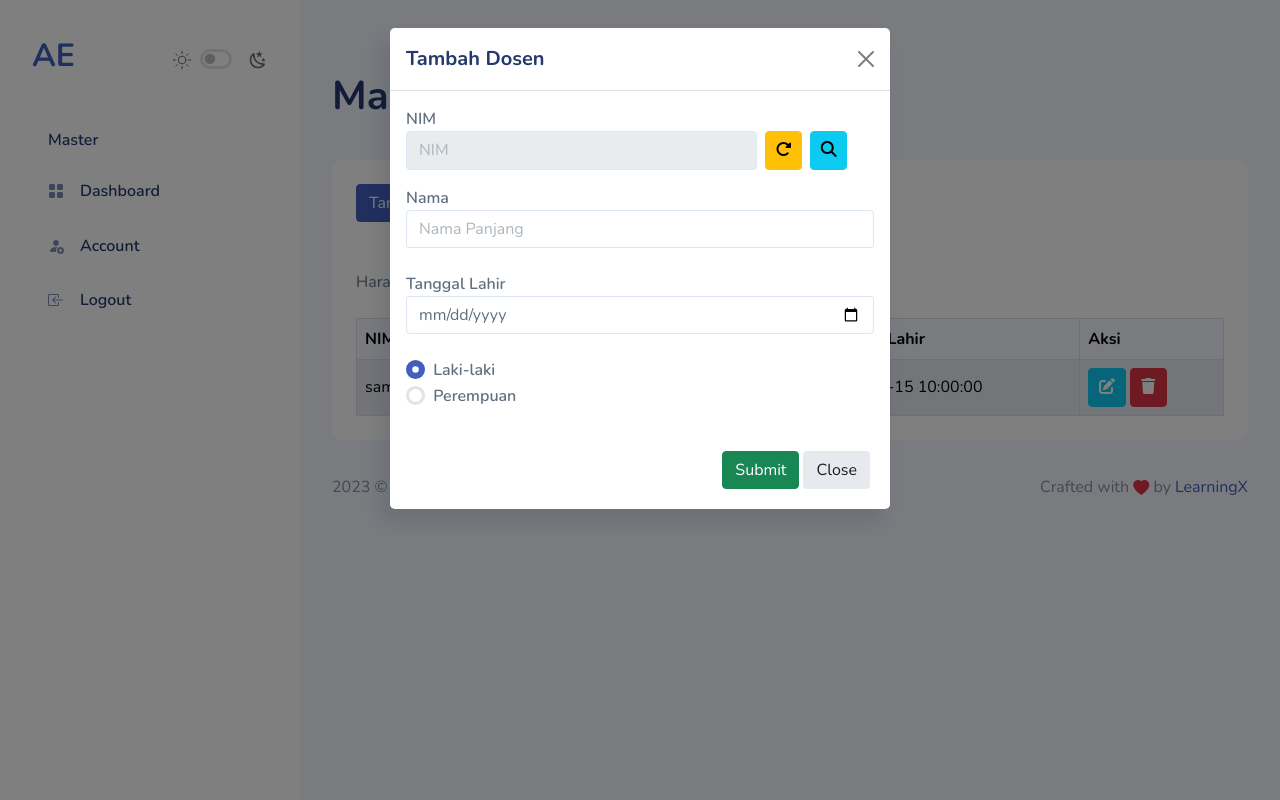
After one commit to AndikaFebrianto/snapdragon, a Flask app: template templates/admin/mnjmmahasiswa.html in a window 1280 px wide, after a click on "Tambah". The commit adds this page. Run offline with Flask 3, Linux system fonts and the light colour scheme; the template is opened without the code that fills it: most values are stand-ins (such as "Sample title", 1, 10 or a date in 2020); some libraries are stand-ins or nearby versions.

Commit message:
Update the code to show all students in the student management page.

```diff
--- a/app.py
+++ b/app.py
@@ -164,6 +164,8 @@ def mnjm_mhs():
     try:
         payload = jwt.decode(token_receive, SECRET_KEY, algorithms=["HS256"])
         user_info = db.users.find_one({"username": payload["id"]})
+        semua_msh = db.users.find({'role': 'mahasiswa'})
+        return render_template("admin/mnjmmahasiswa.html", active_page="mnjm_mhs", user_info=user_info, semua_msh=semua_msh)
     except (jwt.ExpiredSignatureError, jwt.exceptions.DecodeError):
         return redirect(url_for("home"))
 
--- /dev/null
+++ b/templates/admin/mnjmmahasiswa.html
@@ -0,0 +1,232 @@
+{% extends 'nav.html' %}
+
+{% block tittle %}
+Manajemen Mahasiswa
+{% endblock %}
+
+{% block content %}
+<div class="page-heading">
+    <h1>Manajemen Mahasiswa</h1>
+</div>
+<section class="section">
+    <div class="row" id="table-bordered">
+        <div class="col-12">
+            <div class="card">
+                <div class="card-header">
+                    <button type="button" class="btn btn-primary" data-bs-toggle="modal" data-bs-target="#tambahmhs">
+                        Tambah
+                    </button>
+                </div>
+
+                <div class="card-content">
+                    <div class="card-body">
+                        <p class="card-text">Harap tambahkan informasi mengenai data <code>Mahasiswa</code> yang tersedia.
+                        </p>
+                    </div>
+                    <div class="table-responsive mx-4 mb-4">
+                        <table class="table table-bordered table-striped table-dark mb-0">
+                            <thead>
+                                <tr>
+                                    <th>NIM</th>
+                                    <th>Nama</th>
+                                    <th>Jenis Kelamin</th>
+                                    <th>Tanggal Lahir</th>
+                                    <th>Aksi</th>
+                                </tr>
+                            </thead>
+                            <tbody>
+                                {% for user in dosen %}
+                                <tr>
+                                    <td>{{user['username']}}</td>
+                                    <td>{{user['full_name']}}</td>
+                                    <td>{{user['gender']}}</td>
+                                    <td>{{user['tanggal_lahir']}}</td>
+                                    <td>
+                                        <a href="editdosen/{{ user._id }}" class="btn icon btn-info"><i class="fa-solid fa-pen-to-square text-white title="edit"></i></a>
+                                        <a href="/deletedosen/{{user._id}}" class="btn icon btn-danger"><i class="fa-solid fa-trash" title="Hapus"></i></a>
+                                    </td>
+                                </tr>
+                                {% endfor %}
+                            </tbody>
+                        </table>
+                    </div>
+                </div>
+            </div>
+        </div>
+    </div>
+</section>
+
+<div class="modal fade" id="tambahmhs" data-bs-backdrop="static" data-bs-keyboard="false"
+tabindex="-1" aria-labelledby="tambahmsh" aria-hidden="true">
+<div class="modal-dialog">
+    <div class="modal-content">
+        <div class="modal-header">
+            <h1 class="modal-title fs-5" id="tambahmsh">Tambah Dosen</h1>
+            <button type="button" class="btn-close" data-bs-dismiss="modal"
+                aria-label="Close"></button>
+        </div>
+        <div class="modal-body">
+            <div class="form-body">
+                <div class="row">
+                    <div class="col-12">
+                        <div class="form-group">
+                            <label for="NIP">NIM</label>
+                            <div class="d-flex">
+                                <input type="text" id="input-nip" class="form-control w-75"
+                                    name="input-nim" placeholder="NIM" readonly disabled>
+                                <a id="generate-nim" class="btn icon btn-warning mx-2"><i
+                                        class="fa-solid fa-rotate-right"
+                                        title="Generate"></i></a>
+                                <a id="check_nip" class="btn icon btn-info"><i
+                                        class="fa-solid fa-magnifying-glass"
+                                        title="check"></i></i></a>
+                            </div>
+                            <p id="help-nip-input" class="mt-2"></p>
+
+                        </div>
+                    </div>
+                    <div class="col-12 mb-2">
+                        <div class="form-group">
+                            <label for="fname">Nama</label>
+                            <input type="text" id="fnamemsh" class="form-control" name="fnamemsh"
+                                placeholder="Nama Panjang" required>
+                        </div>
+                        <p id="help-fname-input" class="mt-2"></p>
+                    </div>
+                    <div class="col-12 mb-2">
+                        <div class="form-group">
+                            <label for="tl">Tanggal Lahir</label>
+                            <input type="date" id="tl" name="tl"
+                                class="form-control mb-3 flatpickr-no-config"
+                                placeholder="Select date.." required>
+                        </div>
+                        <p id="help-tl-input" class="mt-2"></p>
+                    </div>
+                    <div class="col-12 mb-2">
+                        <div class="form-group">
+                            <div class="form-check">
+                                <input class="form-check-input" type="radio" name="gender"
+                                    id="male" value="male" checked>
+                                <label class="form-check-label" for="male">
+                                    Laki-laki
+                                </label>
+                            </div>
+                            <div class="form-check">
+                                <input class="form-check-input" type="radio" name="gender"
+                                    id="female" value="female">
+                                <label class="form-check-label" for="female">
+                                    Perempuan
+                                </label>
+                            </div>
+                        </div>
+                    </div>
+                    <div class="col-12 d-flex justify-content-end mt-4">
+                        <button type="submit" class="btn btn-success me-1 mb-1"
+                            id="savedosen">Submit</button>
+                        <button type="button" class="btn btn-light-secondary me-1 mb-1"
+                            data-bs-dismiss="modal">Close</button>
+                    </div>
+                </div>
+            </div>
+        </div>
+    </div>
+</div>
+</div>
+
+<script>
+    $(document).ready(function () {
+        $('#input-nip').val('');
+        $('#fname').val('');
+        $('#tl').val('');
+
+        $('#generate-nip').click(function () {
+            var currentYear = new Date().getFullYear();
+            var lastTwoDigits = currentYear.toString().slice(-2);
+            var sequenceNumber = "01";
+            var randomNumbers = Math.floor(Math.random() * 9000) + 1000
+            $('#input-nip').val(lastTwoDigits + sequenceNumber + randomNumbers);
+        });
+        $('#check_nip').click(function () {
+            let nipDosen = $("#input-nip").val();
+            if (nipDosen === "") {
+                $("#help-nip-input")
+                    .text("Enter in your id")
+                    .removeClass("text-success")
+                    .addClass("text-danger");
+                $("#input-username").focus();
+                return;
+            }
+            $("#help-nip-input").text('');
+            $("#help-nip-input").removeClass('text-danger');
+            $.ajax({
+                type: "POST",
+                url: "/manajemen-dosen/checknip",
+                data: {
+                    nip_give: nipDosen
+                },
+                success: function (response) {
+                    console.log(response);
+                    if (response["exists"]) {
+                        $("#help-nip-input")
+                            .text("This nip is already in use.")
+                            .addClass("text-danger");
+                    } else {
+                        $("#help-nip-input")
+                            .text("This nip is available!")
+                            .removeClass("text-danger")
+                            .addClass("text-success");
+                    }
+                }
+            });
+        });
+        $('#savedosen').click(function () {
+            let nip = $("#input-nip").val();
+            let fname = $("#fname").val();
+            let tl = $("#tl").val();
+            let gender = $('input[name="gender"]:checked').val();
+
+            if ($("#help-nip-input").hasClass("text-danger")) {
+                alert("Please check your nip");
+                return;
+            } else if (!$("#help-nip-input").hasClass("text-success")) {
+                alert("Please double check your nip");
+                return;
+            }
+
+            if (fname === '') {
+                $("#help-fname-input")
+                    .text("Please enter your name")
+                    .addClass("text-danger");
+                return;
+            }
+            $("#help-fname-input").text('');
+            $("#help-fname-input").removeClass('text-danger');
+            if (tl === '') {
+                $("#help-tl-input")
+                    .text("Please enter your brithday")
+                    .addClass("text-danger");
+                return;
+            }
+            $("#help-tl-input").text('');
+            $("#help-tl-input").removeClass('text-danger');
+
+            $.ajax({
+                type: "POST",
+                url: "/manajemen-dosen/savedosen",
+                data: {
+                    nip: nip,
+                    fname: fname,
+                    tl: tl,
+                    gender: gender,
+                },
+                success: function (response) {
+                    alert("Nice!");
+                    window.location.replace("/manajemen-dosen");
+                }
+            });
+        });
+
+    });
+</script>
+
+{% endblock %}
--- a/templates/nav.html
+++ b/templates/nav.html
@@ -96,7 +96,7 @@
                             </a>
                         </li>
                         <li class="sidebar-item {{ 'active' if active_page == 'mnjm_mhs' else '' }}">
-                            <a href="index.html" class='sidebar-link'>
+                            <a href="/manajemen-mahasiswa" class='sidebar-link'>
                                 <i class="bi bi-mortarboard-fill"></i>
                                 <span>Manajemen Mahasiswa</span>
                             </a>
```
